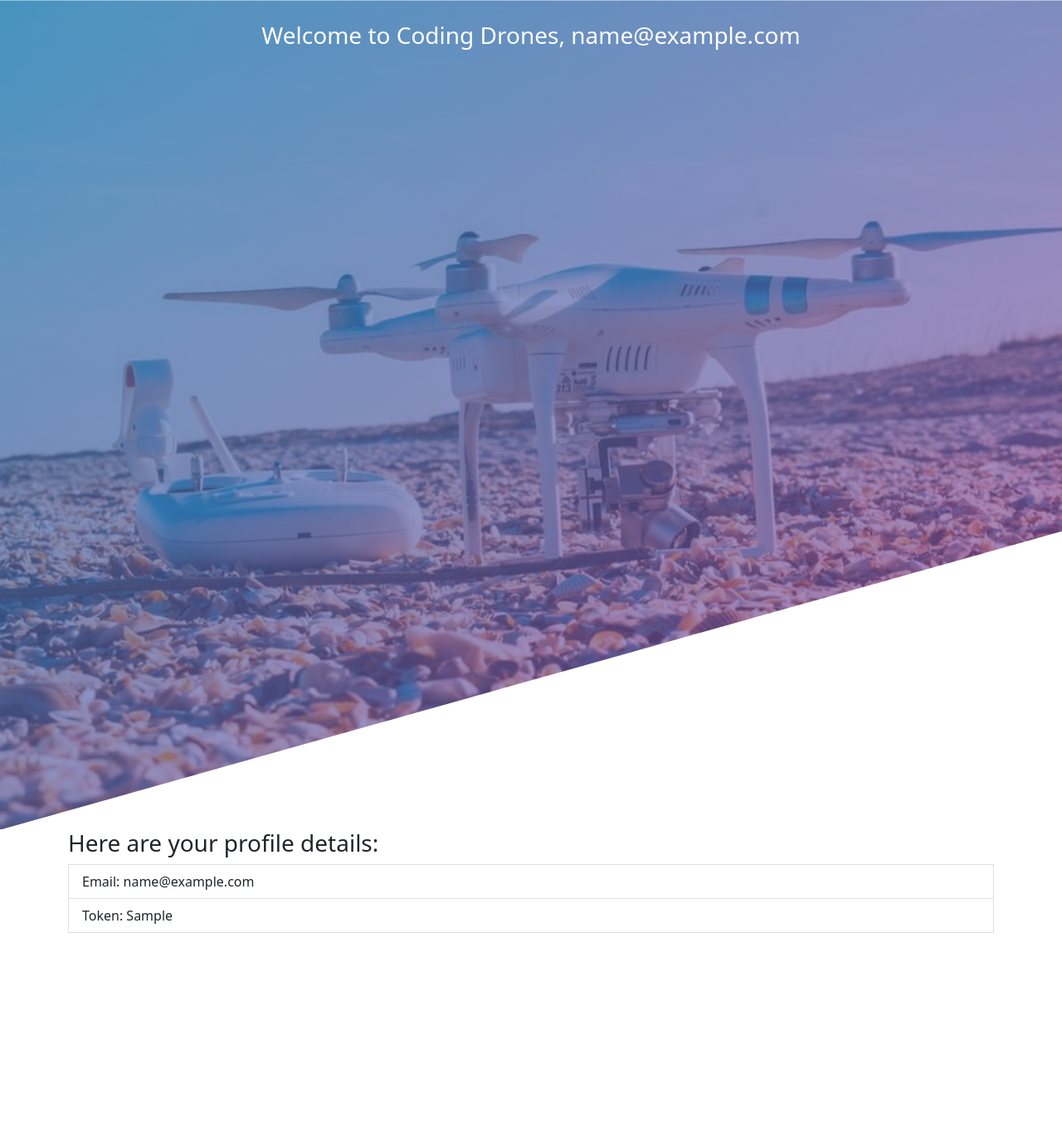
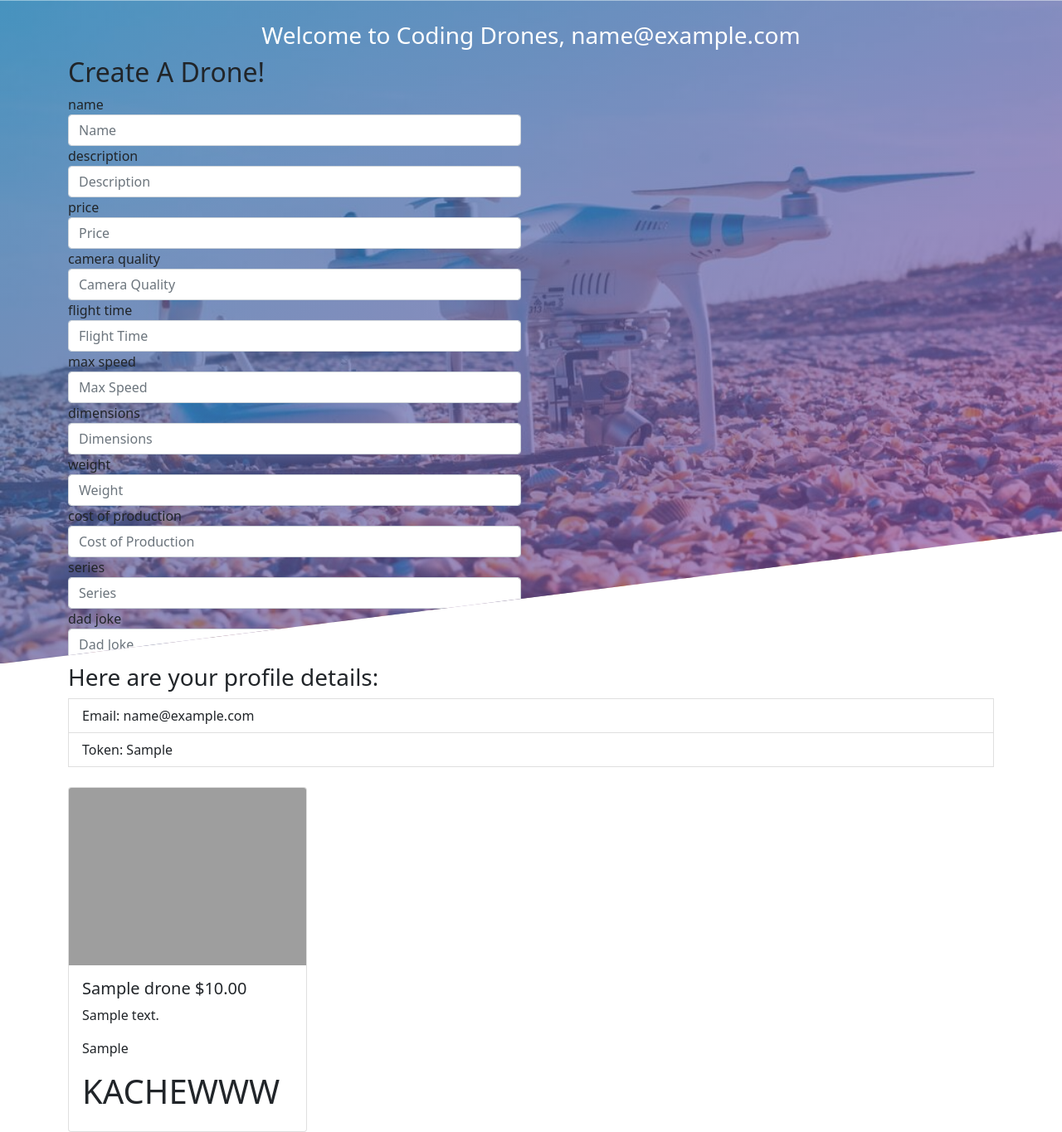
Before and after one commit to rrhoades10/rangers114_drone_inventory, a Flask app: page /profile in a window 1280 px wide. Shown: the part 131-1496 px from the top of the page at 83% size. Before the commit the page ends 1256 px from the top, so only its background shows below. Run offline with Flask 3, Linux system fonts and the light colour scheme; a user stored in the database is signed in; tables that the repository leaves empty hold one stand-in row (values such as "Sample post"); some libraries are stand-ins or nearby versions; grey boxes are pictures that could not be loaded.

Commit message:
added a bunch of stuff

```diff
--- a/drone_inventory/__init__.py
+++ b/drone_inventory/__init__.py
@@ -2,7 +2,9 @@ from flask import Flask
 from config import Config
 from .site.routes import site
 from .authentication.routes import auth
+from .api.routes import api
 from .models import db as root_db, login_manager, ma
+from drone_inventory.helpers import JSONEncoder
 
 from flask_migrate import Migrate
 
@@ -14,6 +16,7 @@ app = Flask(__name__)
 
 app.register_blueprint(site)
 app.register_blueprint(auth)
+app.register_blueprint(api)
 
 app.config.from_object(Config)
 root_db.init_app(app)
@@ -25,5 +28,7 @@ ma.init_app(app)
 login_manager.init_app(app)
 login_manager.login_view = 'auth.signin'
 
+app.json_encoder = JSONEncoder
+
 
 CORS(app)
--- a/drone_inventory/forms.py
+++ b/drone_inventory/forms.py
@@ -1,5 +1,5 @@
 from flask_wtf import FlaskForm
-from wtforms import StringField, PasswordField, SubmitField
+from wtforms import StringField, PasswordField, SubmitField, DecimalField
 from wtforms.validators import DataRequired, Email
 
 class UserLoginForm(FlaskForm):
@@ -8,3 +8,18 @@ class UserLoginForm(FlaskForm):
     email = StringField('Email', validators = [DataRequired(), Email()])
     password = PasswordField('Password', validators = [DataRequired()])
     submit_button = SubmitField()
+
+
+class DroneForm(FlaskForm):
+    name = StringField('name')
+    description = StringField('description')
+    price = DecimalField('price', places = 2)
+    camera_quality = StringField('camera quality')
+    flight_time = StringField('flight time')
+    max_speed = StringField('max speed')
+    dimensions = StringField('dimensions')
+    weight = StringField('weight')
+    cost_of_production = DecimalField('cost of production', places = 2)
+    series = StringField('series')
+    dad_joke = StringField('dad joke')
+    submit_button = SubmitField()
--- a/drone_inventory/site/routes.py
+++ b/drone_inventory/site/routes.py
@@ -1,6 +1,8 @@
-from flask import Blueprint, render_template
-from flask_login import login_required
-
+from flask import Blueprint, render_template, request, redirect, url_for
+from flask_login import login_required, current_user
+from drone_inventory.forms import DroneForm
+from drone_inventory.models import Drone, db
+from drone_inventory.helpers import random_joke_generator
 
 site = Blueprint('site', __name__, template_folder='site_templates')
 
@@ -12,7 +14,43 @@ def home():
     return render_template('index.html')
 
 
-@site.route('/profile')
+@site.route('/profile', methods = ['GET', 'POST'])
 @login_required
 def profile():
-    return render_template('profile.html')
+    my_drone = DroneForm()
+
+    try:
+        if request.method == "POST" and my_drone.validate_on_submit():
+            name = my_drone.name.data
+            description = my_drone.description.data
+            price = my_drone.price.data
+            camera_quality = my_drone.camera_quality.data
+            flight_time = my_drone.flight_time.data
+            max_speed = my_drone.max_speed.data
+            dimensions = my_drone.dimensions.data
+            weight = my_drone.weight.data
+            cost_of_production = my_drone.cost_of_production.data
+            series = my_drone.series.data
+            if my_drone.dad_joke.data:
+                random_joke = my_drone.dad_joke.data
+            else:
+                random_joke = random_joke_generator()
+            user_token = current_user.token
+
+            drone = Drone(name, description, price, camera_quality, flight_time, max_speed, dimensions, weight, cost_of_production, series, random_joke, user_token)
+
+            db.session.add(drone)
+            db.session.commit()
+
+            return redirect(url_for('site.profile'))
+    except:
+        raise Exception("Drone not created, please check your form and try again!")
+
+    current_user_token = current_user.token
+
+    drones = Drone.query.filter_by(user_token=current_user_token)
+
+    cool_phrase = "KACHEWWW"
+
+
+    return render_template('profile.html', form=my_drone, drones = drones, cool_phrase = cool_phrase )
--- a/drone_inventory/site/site_templates/profile.html
+++ b/drone_inventory/site/site_templates/profile.html
@@ -9,7 +9,8 @@
 {% if cat == 'auth-success' %}
 <div class="container">
     {{ msg }}
-                    <button type="button" class="close" data-dismiss="alert" onclick="this.parentElement.style.display='none'">&times;</button>
+    <button type="button" class="close" data-dismiss="alert"
+        onclick="this.parentElement.style.display='none'">&times;</button>
 </div>
 {% endif %}
 {% endfor %}
@@ -18,14 +19,40 @@
 
 <header class="hero-section">
     <h3 class="header-text">Welcome to Coding Drones, {{ current_user.email }}</h3>
+    <main class="container drone_form">
+        <div class="row">
+            <aside class="col-12 col-md-6">
+                <h2>Create A Drone!</h2>
+                {% include 'drone_form.html' %}
+            </aside>
+        </div>
+    </main>
 </header>
 
 <div class="container">
     <h3>Here are your profile details:</h3>
     <li class="list-group-item">Email: {{ current_user.email }}</li>
     <li class="list-group-item">Token: {{ current_user.token }}</li>
+    <div class="row mt-4">
+        {% for drone in drones %}
+        <div class="col-3">
+            <div class="card" style="width: 18rem;">
+                <img class="card-img-top" src="https://media.tenor.com/LbJUJxEJ0MsAAAAC/cool-beans-hot-rod.gif"
+                    alt="Card image cap">
+                <div class="card-body">
+                    <h5 class="card-title">{{ drone.name }} ${{ drone.cost_of_production }}</h5>
+                    <p class="card-text">{{ drone.description }}</p>
+                    <p>{{ drone.random_joke }}</p>
+                    <h1>{{ cool_phrase }}</h1>
+                </div>
+            </div>
+        </div>
+        {% endfor %}
+
+    </div>
 </div>
 
 
 
+
 {% endblock content %}
--- a/drone_inventory/static/css/main.css
+++ b/drone_inventory/static/css/main.css
@@ -90,7 +90,7 @@ ul#horizontal-list a {
 /* profile sections */
 
 .hero-section{
-    height: 1000px;
+    height: 100vh;
     background-image:linear-gradient(to right bottom, rgba(30, 115,172, 0.7), rgba(142, 57, 153, 0.6)), url(../images/drone-profile.jpg);
     background-size: cover;
     background-position: 35% 50%;
--- /dev/null
+++ b/drone_inventory/templates/drone_form.html
@@ -0,0 +1,54 @@
+<form method = "POST">
+    {{ form.hidden_tag() }}
+    <div class="form-group">
+        <fieldset id="name-field">
+            {{ form.name.label }}
+            {{ form.name(class = "form-control", placeholder="Name") }}
+        </fieldset>
+        <fieldset id="description-field">
+            {{ form.description.label }}
+            {{ form.description(class = "form-control", placeholder="Description") }}
+        </fieldset>
+        <fieldset id="price-field">
+            {{ form.price.label }}
+            {{ form.price(class = "form-control", placeholder="Price") }}
+        </fieldset>
+        <fieldset id="camera-field">
+            {{ form.camera_quality.label }}
+            {{ form.camera_quality(class = "form-control", placeholder="Camera Quality") }}
+        </fieldset>
+        <fieldset id="flight-field">
+            {{ form.flight_time.label }}
+            {{ form.flight_time(class = "form-control", placeholder="Flight Time") }}
+        </fieldset>
+        <fieldset id="speed-field">
+            {{ form.max_speed.label }}
+            {{ form.max_speed(class = "form-control", placeholder="Max Speed") }}
+        </fieldset>
+        <fieldset id="dimensions-field">
+            {{ form.dimensions.label }}
+            {{ form.dimensions(class = "form-control", placeholder="Dimensions") }}
+        </fieldset>
+        <fieldset id="weight-field">
+            {{ form.weight.label }}
+            {{ form.weight(class = "form-control", placeholder="Weight") }}
+        </fieldset>
+        <fieldset id="cop-field">
+            {{ form.cost_of_production.label }}
+            {{ form.cost_of_production(class = "form-control", placeholder="Cost of Production") }}
+        </fieldset>
+        <fieldset id="series-field">
+            {{ form.series.label }}
+            {{ form.series(class = "form-control", placeholder="Series") }}
+        </fieldset>
+        <fieldset id="dadjoke-field">
+            {{ form.dad_joke.label }}
+            {{ form.dad_joke(class = "form-control", placeholder="Dad Joke") }}
+        </fieldset>
+
+
+        <!-- Submit Button Area -->
+        {{ form.submit_button(class = "btn btn-primary btn-block mt-2") }}
+
+    </div>
+</form>
--- /dev/null
+++ b/gunicorn.conf.py
@@ -0,0 +1,2 @@
+workers = 5
+bind = "0.0.0.0:8080"
```
Also changed, not shown: drone_inventory/api/routes.py (added, +99 -0 lines), drone_inventory/helpers.py (added, +54 -0 lines), requirements.txt (added, +29 -0 lines), 2 other files. Lines whose indentation alone changed are shown as unchanged.
